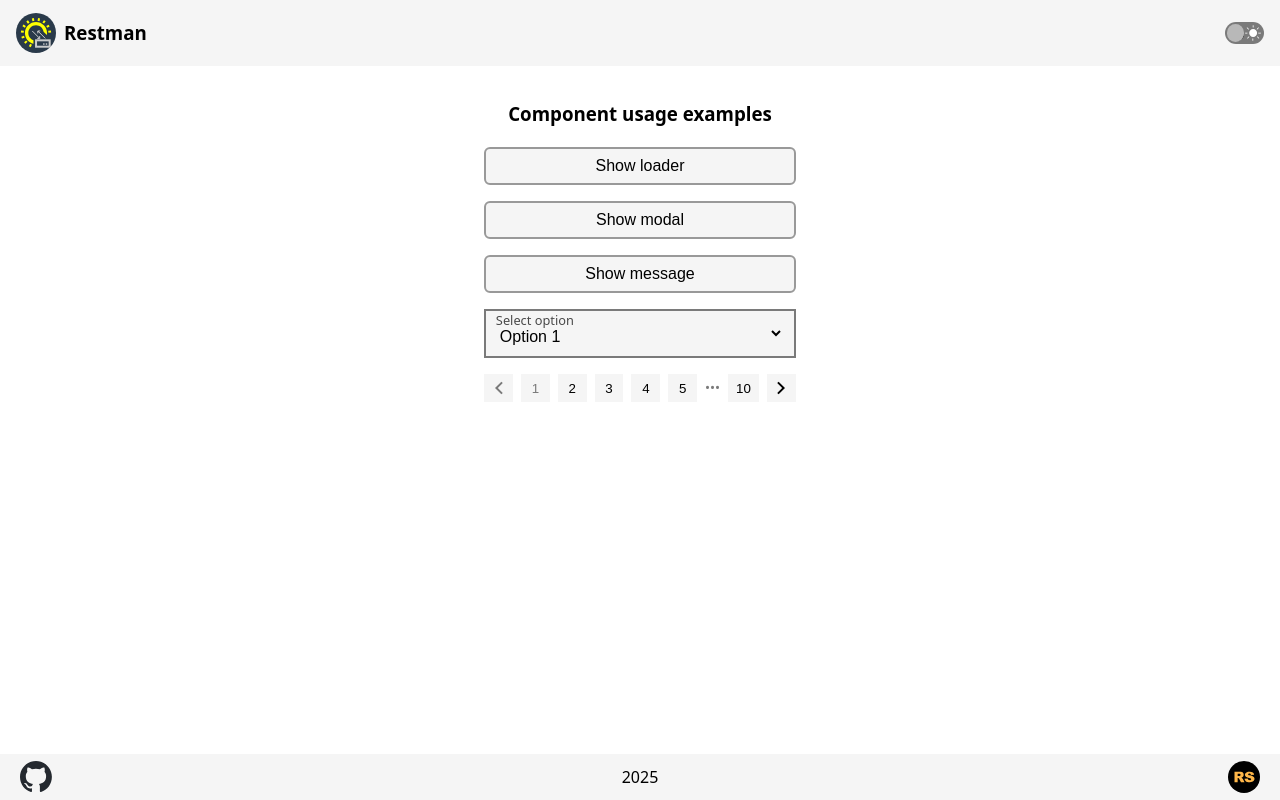
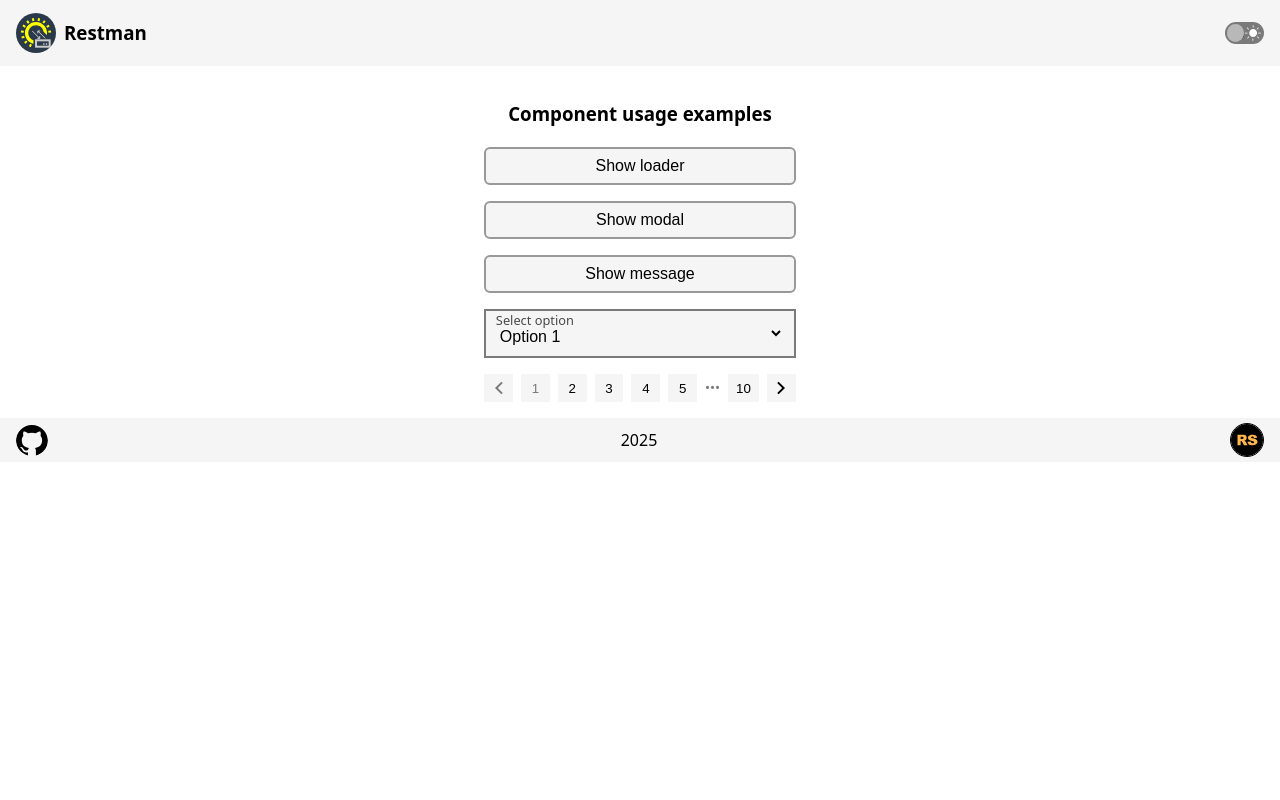
Before and after one commit to mrHoft/restman, a Next.js app: page / in a window 1280 px wide. Built offline with nearby package versions, Linux system fonts and the light colour scheme.

Commit message:
refactor: change styles for footer, remove wrappers from layout

```diff
--- a/src/app/layout.tsx
+++ b/src/app/layout.tsx
@@ -33,10 +33,8 @@ export default function RootLayout({
   return (
     <html lang="en">
       <body className={`body ${geistSans.variable} ${geistMono.variable}`}>
-        <div className="wrapper">
-          <div className="content">{children}</div>
-          <Footer />
-        </div>
+        {children}
+        <Footer />
         <Loader />
         <Message />
         <Modal />
--- a/src/components/footer/footer.module.css
+++ b/src/components/footer/footer.module.css
@@ -2,14 +2,14 @@
   display: flex;
   justify-content: space-between;
   align-items: center;
-  padding: 0.2rem 1rem;
+  padding: 0.3rem 1rem;
   background: var(--color10);
   color: var(--color100);
 }
 
 .footer__logo {
-  width: 2.5rem;
-  height: 2.5rem;
+  width: 2rem;
+  height: 2rem;
   border-radius: 50%;
   background-position: center;
   background-repeat: no-repeat;
@@ -18,8 +18,10 @@
 
 .github {
   background-image: url(/icons/github-logo.svg);
+  filter: invert(var(--color-scheme));
 }
 
 .rss {
   background-image: url(/icons/rss-logo.svg);
+  border: 1px solid var(--color100);
 }
```
Also changed, not shown: public/icons/github-logo.svg.
